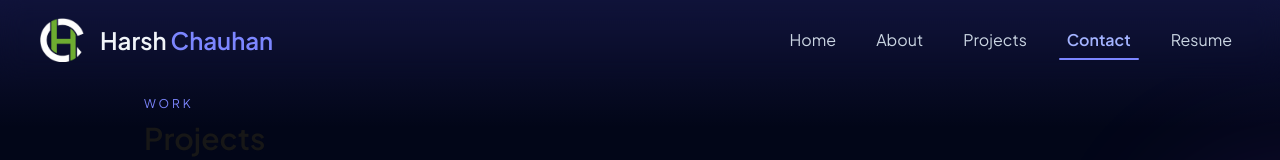
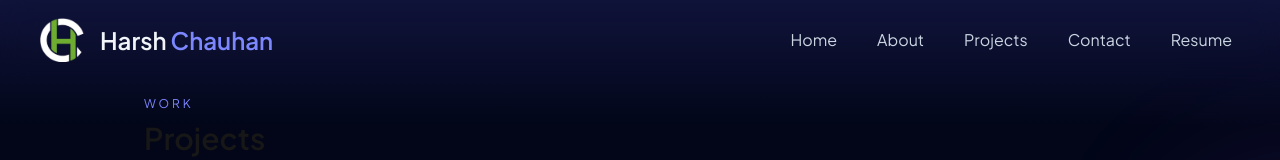
Before and after one commit to GitHarsh1511/portfolio, a Next.js app: page /projects in a window 1280 px wide. Shown: the top 160 px of the page. Built offline with nearby package versions, Linux system fonts and the light colour scheme.

Commit message:
navresume

```diff
--- a/components/Navbar.tsx
+++ b/components/Navbar.tsx
@@ -5,6 +5,7 @@ import Link from "next/link";
 import { useEffect, useState } from "react";
 import { Menu, X } from "lucide-react";
 import { motion, AnimatePresence } from "framer-motion";
+import { usePathname } from "next/navigation";
 
 const sections = [
   { id: "home", label: "Home" },
@@ -14,6 +15,9 @@ const sections = [
 ];
 
 export default function Navbar() {
+  const pathname = usePathname();
+  const isHome = pathname === "/";
+
   const [isScrolled, setIsScrolled] = useState(false);
   const [activeSection, setActiveSection] = useState("home");
   const [mobileOpen, setMobileOpen] = useState(false);
@@ -25,8 +29,10 @@ export default function Navbar() {
     return () => window.removeEventListener("scroll", onScroll);
   }, []);
 
-  /* ================= Active section ================= */
+  /* ================= Active section (only on home) ================= */
   useEffect(() => {
+    if (!isHome) return;
+
     const handleScroll = () => {
       const scrollPosition = window.scrollY + 120;
       const pageHeight = document.documentElement.scrollHeight;
@@ -54,7 +60,7 @@ export default function Navbar() {
     window.addEventListener("scroll", handleScroll);
     handleScroll();
     return () => window.removeEventListener("scroll", handleScroll);
-  }, []);
+  }, [isHome]);
 
   /* ================= Lock body scroll ================= */
   useEffect(() => {
@@ -73,7 +79,10 @@ export default function Navbar() {
       >
         <nav className="w-full px-6 sm:px-10 h-20 flex items-center justify-between">
           {/* Logo */}
-          <a href="#home" className="group flex items-center gap-4 shrink-0">
+          <a
+            href={isHome ? "#home" : "/#home"}
+            className="group flex items-center gap-4 shrink-0"
+          >
             <Image
               src="/logow.png"
               alt="Harsh Chauhan Logo"
@@ -93,12 +102,12 @@ export default function Navbar() {
           {/* Desktop Nav */}
           <div className="hidden md:flex items-center gap-6 text-base">
             {sections.map((section) => {
-              const isActive = activeSection === section.id;
+              const isActive = isHome && activeSection === section.id;
 
               return (
                 <a
                   key={section.id}
-                  href={`#${section.id}`}
+                  href={isHome ? `#${section.id}` : `/#${section.id}`}
                   className={`group relative px-2 py-1 transition ${
                     isActive
                       ? "text-indigo-300 font-semibold"
@@ -158,7 +167,7 @@ export default function Navbar() {
               exit={{ x: "100%" }}
               transition={{ type: "spring", stiffness: 300, damping: 30 }}
             >
-              {/* Close button */}
+              {/* Close */}
               <button
                 onClick={() => setMobileOpen(false)}
                 className="self-end text-slate-200 mb-6"
@@ -167,7 +176,7 @@ export default function Navbar() {
                 <X size={28} />
               </button>
 
-              {/* Logo inside drawer */}
+              {/* Logo */}
               <div className="flex flex-col items-center gap-3 mb-10">
                 <Image
                   src="/logow.png"
@@ -175,22 +184,21 @@ export default function Navbar() {
                   width={56}
                   height={56}
                   priority
-                  className="transition-transform duration-300 hover:scale-110"
                 />
                 <span className="text-xl font-semibold text-slate-100">
                   Harsh<span className="text-indigo-400">Chauhan</span>
                 </span>
               </div>
 
-              {/* Mobile Links */}
+              {/* Links */}
               <div className="flex flex-col gap-6 text-lg items-center text-center">
                 {sections.map((section) => {
-                  const isActive = activeSection === section.id;
+                  const isActive = isHome && activeSection === section.id;
 
                   return (
                     <a
                       key={section.id}
-                      href={`#${section.id}`}
+                      href={isHome ? `#${section.id}` : `/#${section.id}`}
                       onClick={() => setMobileOpen(false)}
                       className={`relative font-medium transition ${
                         isActive
@@ -217,7 +225,7 @@ export default function Navbar() {
                 </Link>
 
                 <a
-                  href="#contact"
+                  href={isHome ? "#contact" : "/#contact"}
                   onClick={() => setMobileOpen(false)}
                   className="mt-6 inline-flex justify-center rounded-full bg-indigo-500 px-4 py-2 text-sm font-medium text-slate-950"
                 >
```
